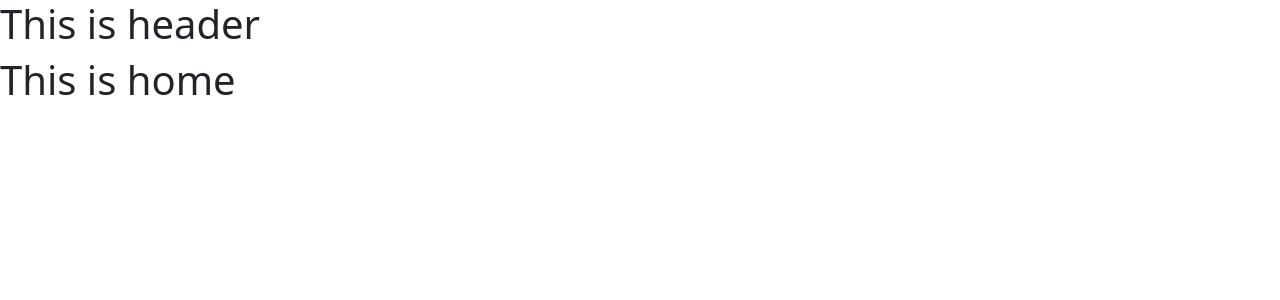
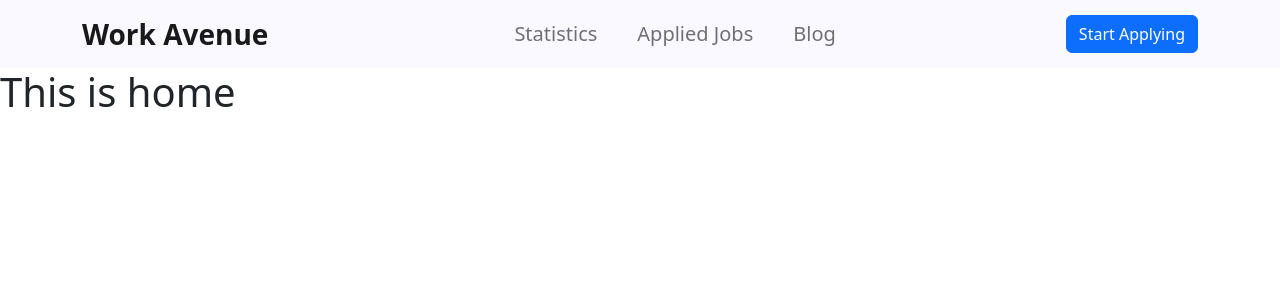
Before and after one commit to tanvir27/Career-Track, a React (Vite) app: page / in a window 1280 px wide. Shown: the top 300 px of the page. Built offline with nearby package versions, Linux system fonts and the light colour scheme.

Commit message:
navbar implement using react bootstrap

```diff
--- a/index.html
+++ b/index.html
@@ -4,7 +4,7 @@
     <meta charset="UTF-8" />
     <link rel="icon" type="image/svg+xml" href="/vite.svg" />
     <meta name="viewport" content="width=device-width, initial-scale=1.0" />
-    <title>Job Hunter</title>
+    <title>Work Avenue</title>
     <link
       href="https://cdn.jsdelivr.net/npm/bootstrap@5.3.0-alpha3/dist/css/bootstrap.min.css"
       rel="stylesheet"
--- a/src/components/Header/Header.jsx
+++ b/src/components/Header/Header.jsx
@@ -1,11 +1,38 @@
-import React from 'react';
+import React from "react";
+import { useState } from "react";
+import { Navbar, Nav, Button, Container } from "react-bootstrap";
+import { Link } from "react-router-dom";
 
 const Header = () => {
-    return (
-        <div>
-           <h1>This is header</h1>
-        </div>
-    );
+  const [open, setOpen] = useState(false);
+  return (
+    <div className="common-styles">
+      <Navbar open={open} expand="lg">
+        <Container>
+          <Link to="/" className="navbar-brand fw-bold fs-3">
+            Work Avenue
+          </Link>
+          <Navbar.Toggle onClick={() => setOpen(!open)} />
+          <Navbar.Collapse>
+            <Nav className="mx-auto fs-5 gap-4">
+              <Link to="/" className="nav-link">
+                Statistics
+              </Link>
+              <Link to="/" className="nav-link">
+                Applied Jobs
+              </Link>
+              <Link to="/" className="nav-link">
+                Blog
+              </Link>
+            </Nav>
+            <Nav>
+              <Button variant="primary">Start Applying</Button>
+            </Nav>
+          </Navbar.Collapse>
+        </Container>
+      </Navbar>
+    </div>
+  );
 };
 
 export default Header;
--- a/src/index.css
+++ b/src/index.css
@@ -67,3 +67,6 @@ button:focus-visible {
     background-color: #f9f9f9;
   }
 } */
+.common-styles {
+  background-color: #f9f9ff;
+}
```
